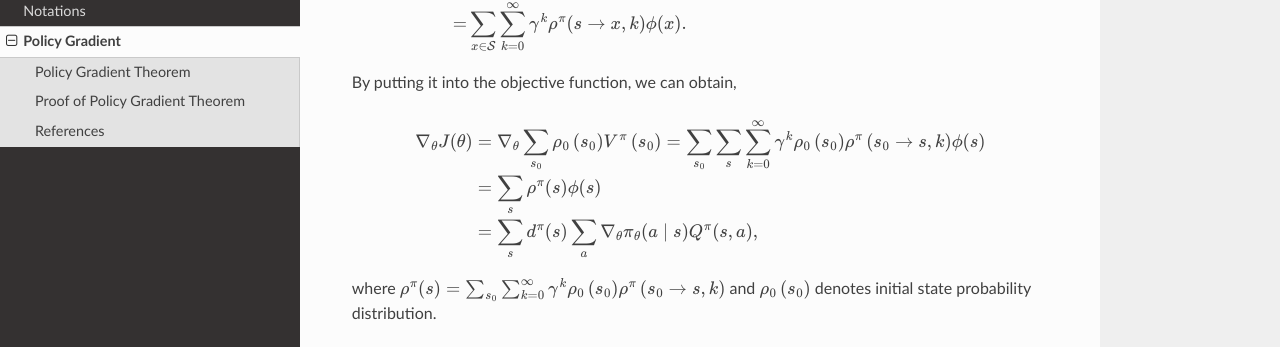
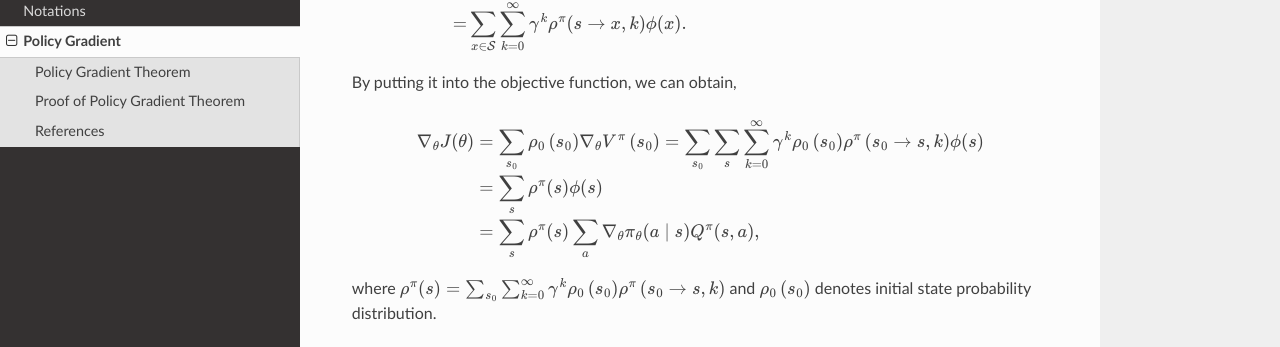
Before and after one commit to boyin96/Reinforcement-Learning-Math, a Sphinx documentation site: the page built from docs/source/policy_gradient.rst, in a window 1280 px wide and 900 px high, scrolled down 1483 px. Shown: the part 141-488 px from the top of the window. Built offline with Sphinx 7.4.7 and the Read the Docs theme 3.1.0, drawn with Linux system fonts in a browser that asks for light colours; some of the changed text lies outside the part shown.

Commit message:
Update policy_gradient.rst

```diff
--- a/docs/source/policy_gradient.rst
+++ b/docs/source/policy_gradient.rst
@@ -14,7 +14,7 @@
 --------------------------------------
 
 .. important::
-    :math:`\nabla_\theta J(\theta)=\sum_{s } \rho^\pi(s) \sum_{a } Q^\pi(s, a) \nabla_\theta \pi_\theta(a \mid s)=\mathbb{E}_{\pi_\theta}\left[\nabla_\theta \log \pi_\theta(s, a) Q^{\pi_\theta}(s, a)\right]`.
+    :math:`\nabla_\theta J(\theta)=\sum_{s } \rho^\pi(s) \sum_{a } \nabla_\theta \pi_\theta(a \mid s) Q^\pi(s, a)=\mathbb{E}_{\pi_\theta}\left[\nabla_\theta \log \pi_\theta(s, a) Q^{\pi_\theta}(s, a)\right]`.
 
 
 Proof of Policy Gradient Theorem
@@ -61,9 +61,9 @@
 
 .. math::
     \begin{aligned}
-    	\nabla _{\theta}J(\theta )&=\nabla _{\theta}\sum_{s_0}\rho_0\left( s_0 \right)V^{\pi}\left( s_0 \right)=\sum_{s_0}\sum_s{\sum_{k=0}^{\infty}{\gamma ^k\rho_0\left( s_0 \right)\rho ^{\pi}}}\left( s_0\rightarrow s,k \right) \phi (s)\\
+    	\nabla _{\theta}J(\theta )&=\sum_{s_0}\rho_0\left( s_0 \right)\nabla _{\theta}V^{\pi}\left( s_0 \right)=\sum_{s_0}\sum_s{\sum_{k=0}^{\infty}{\gamma ^k\rho_0\left( s_0 \right)\rho ^{\pi}}}\left( s_0\rightarrow s,k \right) \phi (s)\\
     	&=\sum_s\rho^\pi(s)\phi (s)\\
-    	&=\sum_s{d^{\pi}}(s)\sum_a{\nabla _{\theta}}\pi _{\theta}(a\mid s)Q^{\pi}(s,a),\\
+    	&=\sum_s{\rho^{\pi}}(s)\sum_a{\nabla _{\theta}}\pi _{\theta}(a\mid s)Q^{\pi}(s,a),\\
     \end{aligned}
 
 where :math:`\rho^\pi(s)=\sum_{s_0}\sum_{k=0}^{\infty} \gamma ^k\rho_0\left( s_0 \right)\rho^\pi\left(s_0 \rightarrow s, k\right)` and :math:`\rho_0\left( s_0 \right)` denotes initial state probability distribution.
```
